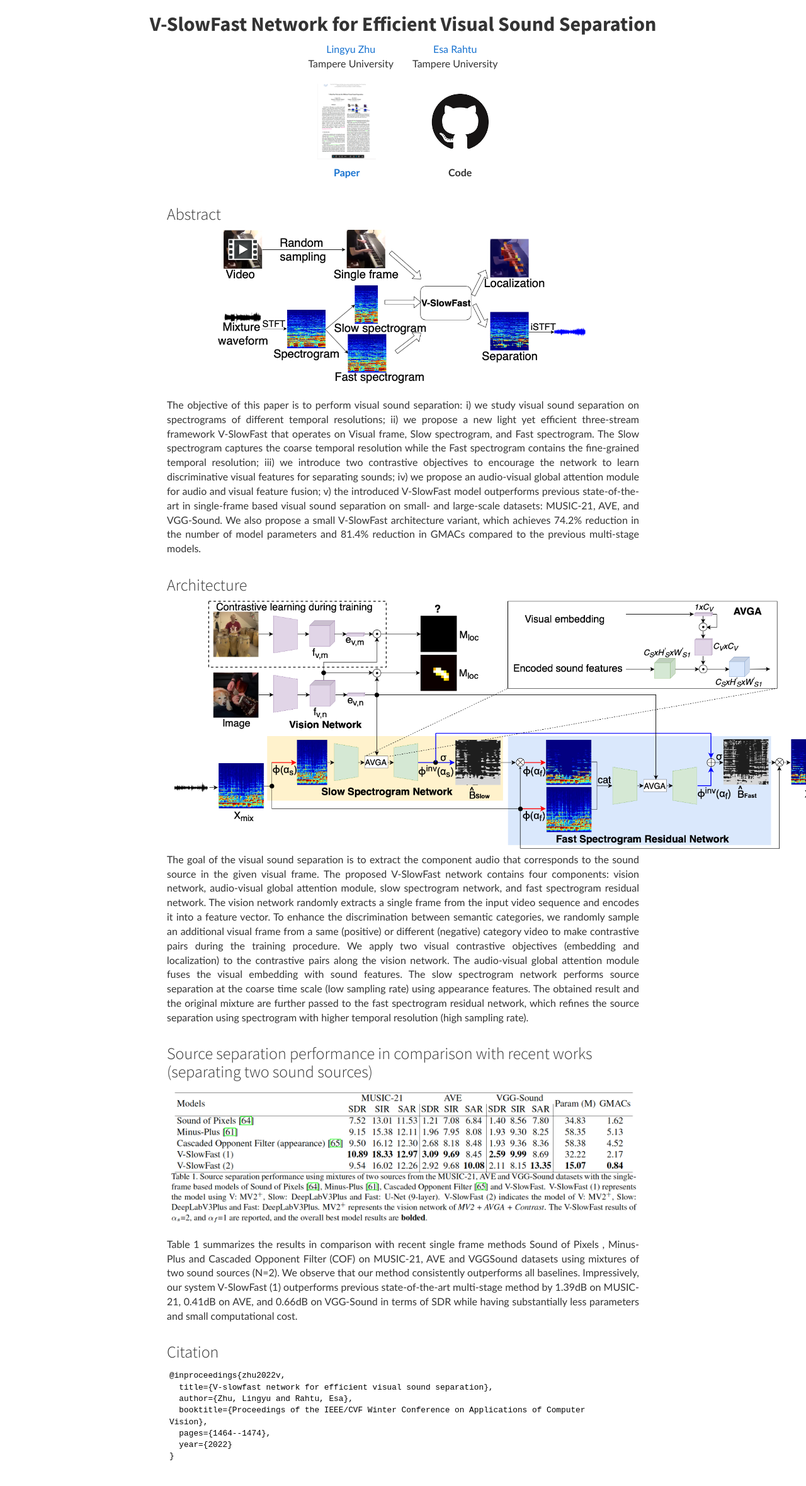
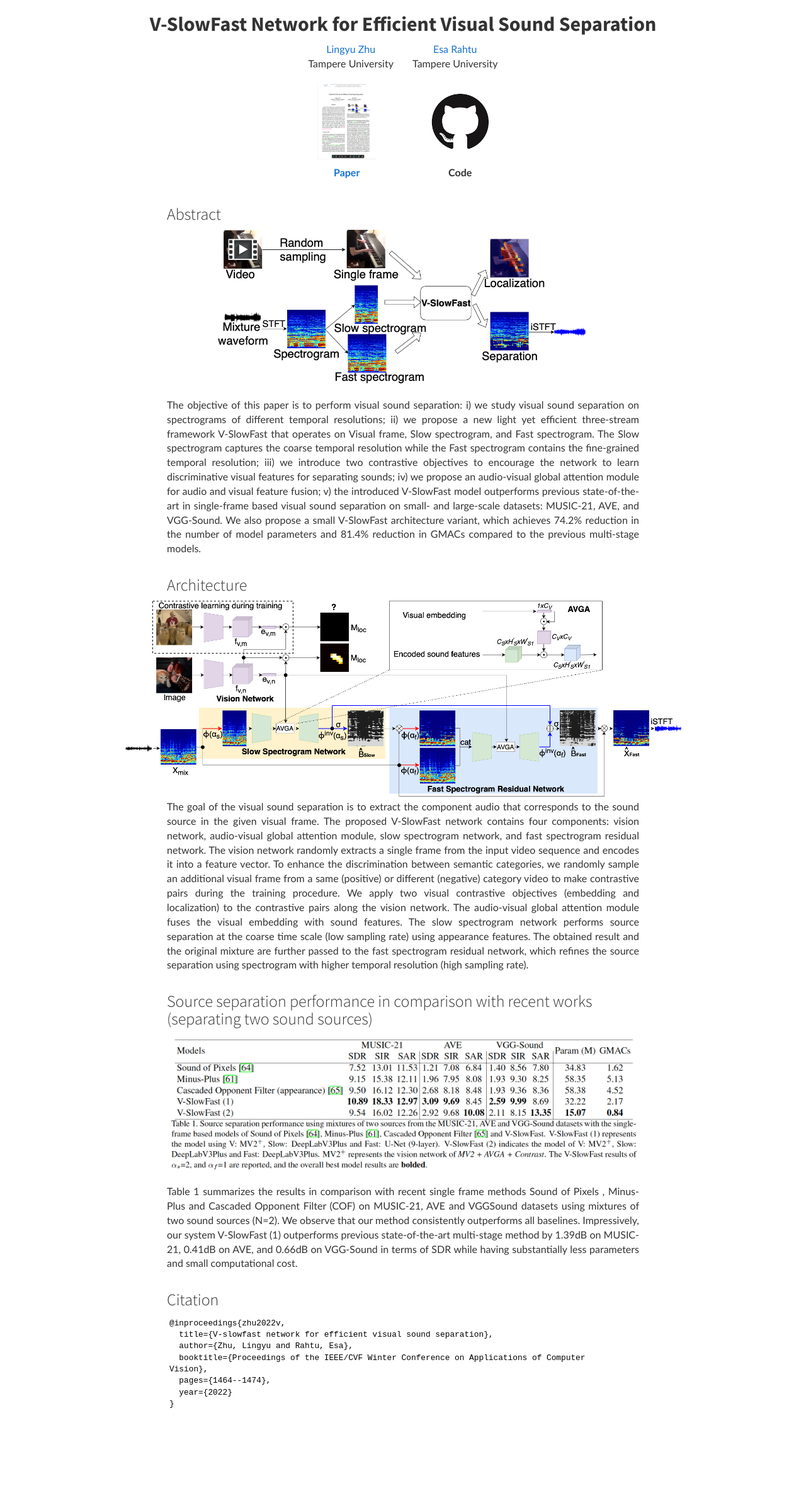
Before and after one commit to ly-zhu/ly-zhu.github.io, a Jekyll site: the page V-SlowFast/index.html, which Jekyll copies as it is, in a window 1280 px wide. Shown: the whole page at 63% size. Built offline with Jekyll 4.4.1, drawn with Linux system fonts in a browser that asks for light colours; nearby versions of some CDN libraries; comment, search, counter and statistics services are not loaded; after the commit the page ends 2277 px from its top, so only the background shows below that.

Commit message:
test img margion auto

```diff
--- a/V-SlowFast/index.html
+++ b/V-SlowFast/index.html
@@ -94,7 +94,7 @@
                 <!--
                 <image src="figures/overview.png" class="img-responsive" alt="overview" width="800" style="max-height: 450px;margin:auto;"><br>
                 -->
-                <image src="figures/overview.png" alt="overview" height="400px" width="auto" style="margin:auto;"><br>
+                <image src="figures/overview.png" alt="overview" height="auto" width="120%" style="margin-left: 50%; transform: translateX(-50%);"><br>
                 <p class="text-justify">
                     The goal of the visual sound separation is to extract the component audio that corresponds to the sound source in the given visual frame. The proposed V-SlowFast network contains four components: vision network, audio-visual global attention module, slow spectrogram network, and fast spectrogram residual network. The vision network randomly extracts a single frame from the input video sequence and encodes it into a feature vector. To enhance the discrimination between semantic categories, we randomly sample an additional visual frame from a same (positive) or different (negative) category video to make contrastive pairs during the training procedure. We apply two visual contrastive objectives (embedding and localization) to the contrastive pairs along the vision network. The audio-visual global attention module fuses the visual embedding with sound features. The slow spectrogram network performs source separation at the coarse time scale (low sampling rate) using appearance features. The obtained result and the original mixture are further passed to the fast spectrogram residual network, which refines the source separation using spectrogram with higher temporal resolution (high sampling rate).
                 </p>
```
